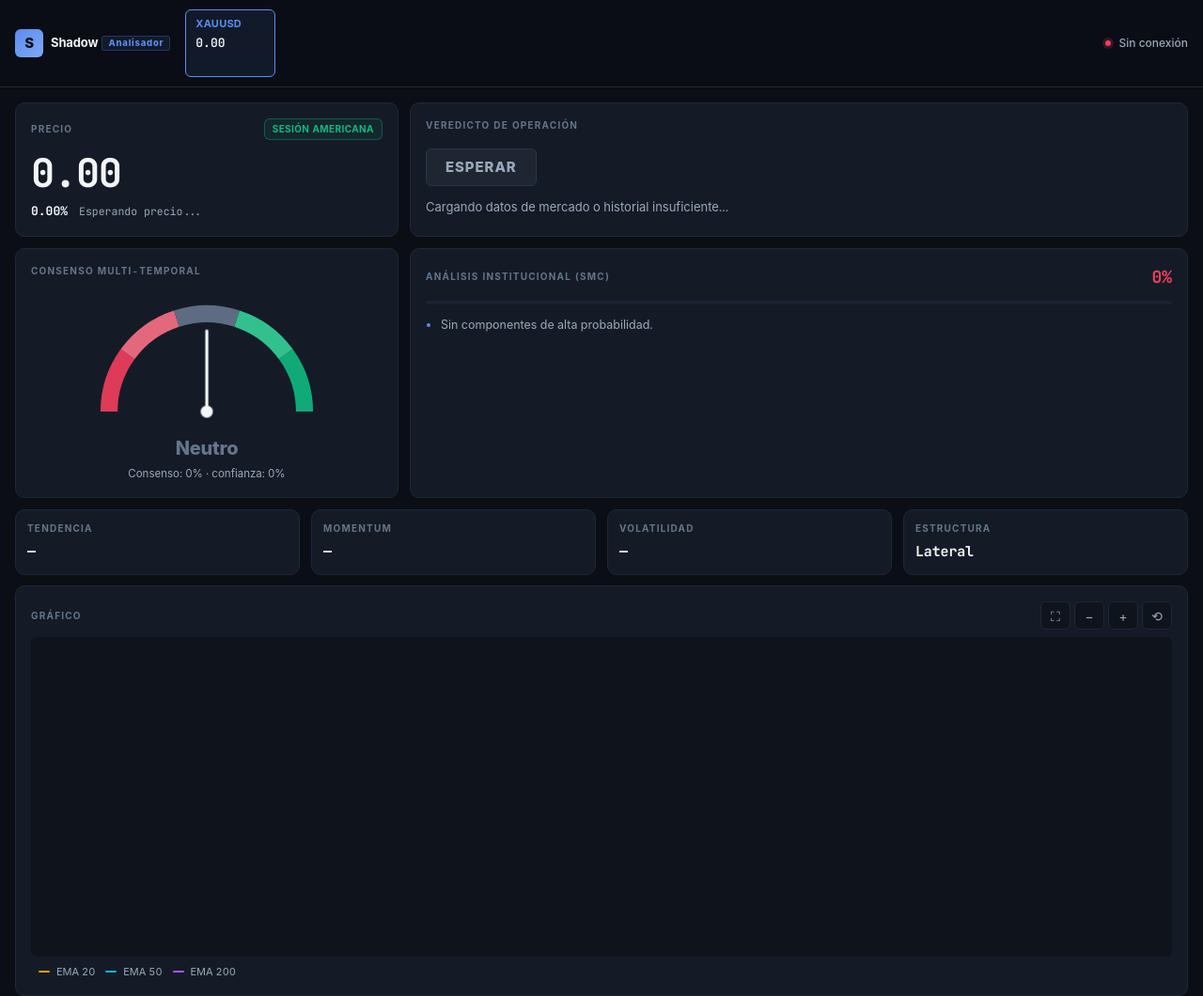
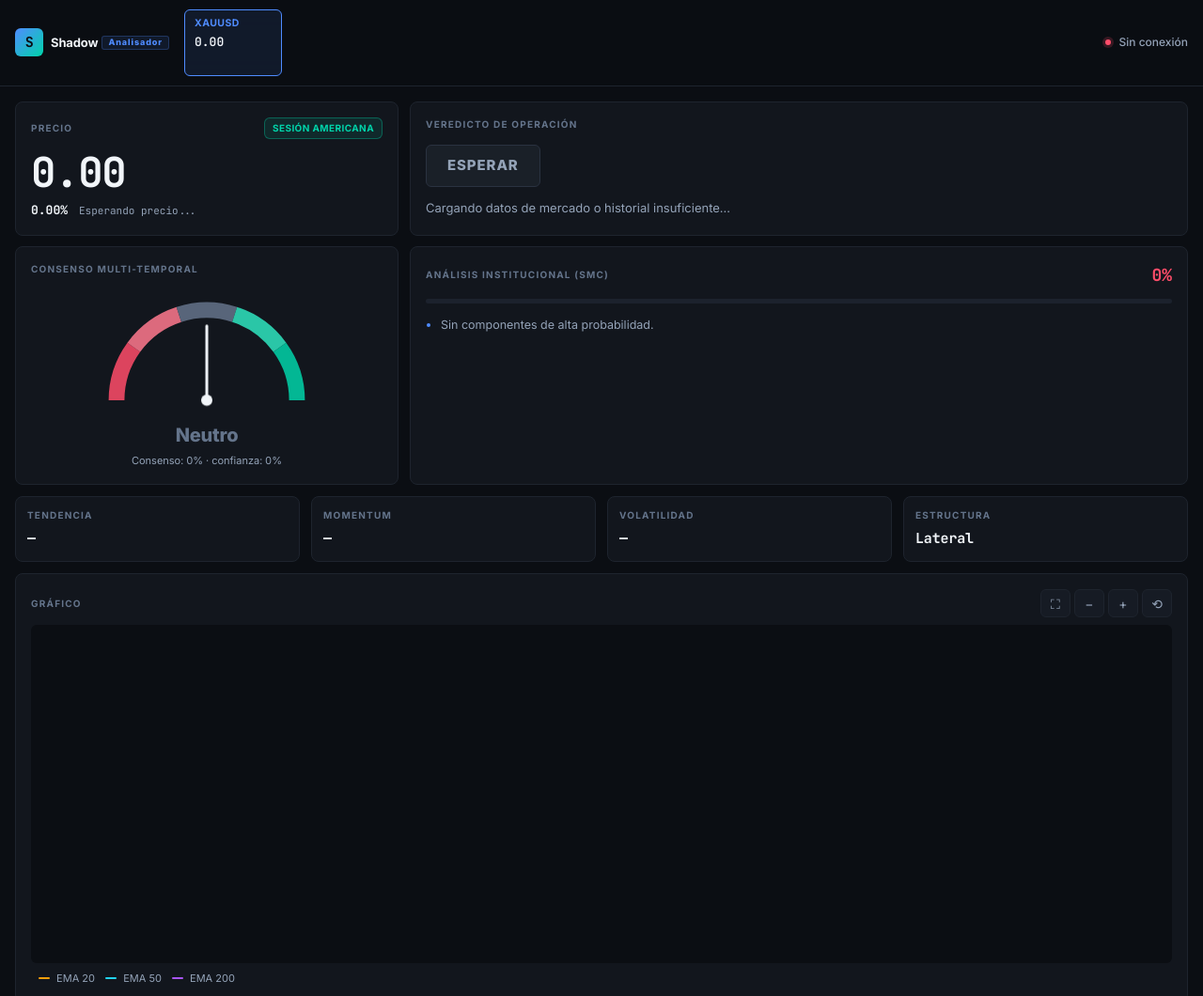
Before and after one commit to Trading-expecter/Expecter, a plain HTML site: page index.html in a window 1280 px wide. Shown: the top 1060 px of the page at 94% size. Drawn offline with Linux system fonts and the light colour scheme; no server answers.

Commit message:
Add files via upload

```diff
--- a/css/style.css
+++ b/css/style.css
@@ -1,54 +1,65 @@
 :root {
   color-scheme: dark;
 
-  --bg-0: #0b0e14;
-  --bg-1: #0f141c;
-  --bg-2: #141b26;
-  --bg-3: #1a2332;
+  --bg-0: #0B0E13;
+  --bg-1: #12161D;
+  --bg-2: #161B24;
+  --bg-3: #1C222D;
+  --bg-4: #232A36;
 
-  --border-0: #1e2836;
-  --border-1: #2a3648;
-  --border-2: #3a4a60;
+  --border-0: #1E242E;
+  --border-1: #2A3240;
+  --border-2: #3A4556;
 
-  --text-0: #f2f5f9;
-  --text-1: #9aa8b9;
-  --text-2: #65758a;
+  --text-0: #F1F5F9;
+  --text-1: #94A3B8;
+  --text-2: #64748B;
+  --text-3: #475569;
 
-  --accent: #5b8def;
-  --accent-hi: #7fa8f5;
-  --accent-soft: rgba(91, 141, 239, 0.10);
+  --accent: #4F8CFF;
+  --accent-hi: #7BA9FF;
+  --accent-soft: rgba(79, 140, 255, 0.10);
 
-  --up: #10b981;
-  --down: #f43f5e;
-  --warn: #f0b90b;
+  --up: #00D4AA;
+  --up-soft: rgba(0, 212, 170, 0.10);
+  --down: #FF4D6A;
+  --down-soft: rgba(255, 77, 106, 0.10);
+  --warn: #FFB800;
+  --warn-soft: rgba(255, 184, 0, 0.10);
 
-  --sbuy: #10b981;
-  --buy: #34d399;
-  --neu: #65758a;
-  --sell: #fb7185;
-  --ssell: #f43f5e;
+  --sbuy: #00D4AA;
+  --buy: #2EE6C0;
+  --neu: #64748B;
+  --sell: #FF7A8F;
+  --ssell: #FF4D6A;
 
-  --ema1: #f59e0b;
-  --ema2: #00b8d9;
-  --ema3: #a855f7;
-  --vwap: #eab308;
+  --ema1: #F59E0B;
+  --ema2: #22D3EE;
+  --ema3: #A855F7;
 
   --grid: rgba(255, 255, 255, 0.04);
 
-  --font-ui: -apple-system, BlinkMacSystemFont, "Segoe UI", Inter, Roboto, sans-serif;
+  --font-ui: "Inter", -apple-system, BlinkMacSystemFont, "Segoe UI", Roboto, sans-serif;
   --font-mono: "JetBrains Mono", ui-monospace, "SF Mono", Menlo, Consolas, monospace;
 
   --radius-sm: 6px;
-  --radius-md: 10px;
+  --radius-md: 8px;
+  --radius-lg: 12px;
 
   --space-1: 4px;
   --space-2: 8px;
   --space-3: 12px;
   --space-4: 16px;
+  --space-5: 20px;
   --space-6: 24px;
   --space-8: 32px;
 
-  --content-width: 1440px;
+  --content-width: 1480px;
+
+  --motion-fast: 120ms;
+  --motion-base: 200ms;
+  --motion-slow: 500ms;
+  --motion-ease: cubic-bezier(0.4, 0, 0.2, 1);
 }
 
 * { box-sizing: border-box; }
@@ -57,7 +68,6 @@ html {
   min-width: 320px;
   -webkit-text-size-adjust: 100%;
   text-size-adjust: 100%;
-  scroll-behavior: smooth;
   scrollbar-color: var(--border-1) var(--bg-0);
 }
 
@@ -67,8 +77,8 @@ body {
   overflow-x: hidden;
   background: var(--bg-0);
   color: var(--text-0);
-  font: 13.5px/1.5 var(--font-ui);
-  font-feature-settings: "tnum" 1, "cv02" 1, "cv03" 1;
+  font: 13px/1.5 var(--font-ui);
+  font-feature-settings: "cv02" 1, "cv03" 1, "cv04" 1, "cv11" 1;
   padding-bottom: env(safe-area-inset-bottom);
   -webkit-font-smoothing: antialiased;
   -moz-osx-font-smoothing: grayscale;
@@ -96,14 +106,14 @@ button:focus-visible, a:focus-visible {
   position: sticky;
   top: 0;
   z-index: 30;
-  background: rgba(11, 14, 20, 0.88);
-  -webkit-backdrop-filter: blur(20px) saturate(180%);
-  backdrop-filter: blur(20px) saturate(180%);
+  background: rgba(11, 14, 19, 0.92);
+  -webkit-backdrop-filter: blur(16px) saturate(160%);
+  backdrop-filter: blur(16px) saturate(160%);
   border-bottom: 1px solid var(--border-0);
 }
 
 @supports not ((backdrop-filter: blur(1px)) or (-webkit-backdrop-filter: blur(1px))) {
-  .top { background: rgba(11, 14, 20, 0.98); }
+  .top { background: rgba(11, 14, 19, 0.98); }
 }
 
 .top-inner {
@@ -127,12 +137,13 @@ button:focus-visible, a:focus-visible {
   place-items: center;
   width: 30px;
   height: 30px;
-  background: linear-gradient(135deg, var(--accent) 0%, var(--accent-hi) 100%);
+  background: linear-gradient(135deg, var(--accent) 0%, var(--up) 100%);
   color: var(--bg-0);
+  font-family: var(--font-mono);
   font-weight: 800;
   font-size: 15px;
   border-radius: var(--radius-sm);
-  letter-spacing: -0.02em;
+  letter-spacing: -0.04em;
 }
 
 .brand-text {
@@ -153,11 +164,11 @@ button:focus-visible, a:focus-visible {
   padding: 1px 6px;
   background: var(--accent-soft);
   color: var(--accent);
-  font-size: 9.5px;
+  font-size: 9px;
   font-weight: 800;
-  letter-spacing: 0.08em;
+  letter-spacing: 0.1em;
   border-radius: 3px;
-  border: 1px solid rgba(91, 141, 239, 0.25);
+  border: 1px solid rgba(79, 140, 255, 0.25);
 }
 
 .symbols {
@@ -173,14 +184,14 @@ button:focus-visible, a:focus-visible {
 
 .sym {
   flex-shrink: 0;
-  min-width: 96px;
+  min-width: 104px;
   padding: 6px 10px;
   border: 1px solid var(--border-0);
   border-radius: var(--radius-sm);
   background: var(--bg-1);
   color: var(--text-0);
   text-align: left;
-  transition: border-color 120ms ease, background-color 120ms ease;
+  transition: border-color var(--motion-fast) ease, background-color var(--motion-fast) ease;
 }
 
 .sym.active {
@@ -195,9 +206,9 @@ button:focus-visible, a:focus-visible {
 
 .sym-name {
   display: block;
-  font-size: 11px;
+  font-size: 10.5px;
   font-weight: 700;
-  letter-spacing: 0.02em;
+  letter-spacing: 0.04em;
   color: var(--text-1);
 }
 
@@ -236,11 +247,11 @@ button:focus-visible, a:focus-visible {
   height: 6px;
   border-radius: 50%;
   background: var(--neu);
-  box-shadow: 0 0 0 3px rgba(101, 117, 138, 0.15);
+  box-shadow: 0 0 0 3px rgba(100, 116, 139, 0.15);
 }
-.dot.ok { background: var(--up); box-shadow: 0 0 0 3px rgba(16, 185, 129, 0.18); }
-.dot.warn { background: var(--warn); box-shadow: 0 0 0 3px rgba(240, 185, 11, 0.18); }
-.dot.bad { background: var(--down); box-shadow: 0 0 0 3px rgba(244, 63, 94, 0.18); }
+.dot.ok { background: var(--up); box-shadow: 0 0 0 3px rgba(0, 212, 170, 0.18); }
+.dot.warn { background: var(--warn); box-shadow: 0 0 0 3px rgba(255, 184, 0, 0.18); }
+.dot.bad { background: var(--down); box-shadow: 0 0 0 3px rgba(255, 77, 106, 0.18); }
 
 .up { color: var(--up); }
 .down { color: var(--down); }
@@ -262,8 +273,13 @@ button:focus-visible, a:focus-visible {
   padding: var(--space-4);
   border: 1px solid var(--border-0);
   border-radius: var(--radius-md);
-  background: var(--bg-2);
+  background: var(--bg-1);
   contain: layout style;
+  transition: border-color var(--motion-fast) ease;
+}
+
+@media (hover: hover) {
+  .card:hover { border-color: var(--border-1); }
 }
 
 .card-head {
@@ -289,11 +305,11 @@ button:focus-visible, a:focus-visible {
 
 .price-big {
   font-family: var(--font-mono);
-  font-size: clamp(30px, 4.5vw, 42px);
+  font-size: clamp(30px, 4.5vw, 44px);
   font-weight: 700;
   letter-spacing: -0.03em;
   color: var(--text-0);
-  line-height: 1.1;
+  line-height: 1.05;
   font-variant-numeric: tabular-nums;
   margin-bottom: var(--space-2);
 }
@@ -314,7 +330,7 @@ button:focus-visible, a:focus-visible {
 
 .price-sub {
   font-family: var(--font-mono);
-  font-size: 11.5px;
+  font-size: 11px;
   color: var(--text-1);
   font-variant-numeric: tabular-nums;
 }
@@ -322,6 +338,7 @@ button:focus-visible, a:focus-visible {
 .session-badge {
   display: inline-flex;
   align-items: center;
+  gap: 4px;
   padding: 3px 8px;
   border: 1px solid var(--border-1);
   border-radius: var(--radius-sm);
@@ -333,16 +350,16 @@ button:focus-visible, a:focus-visible {
 }
 
 .session-badge.ok {
-  border-color: rgba(16, 185, 129, 0.35);
-  background: rgba(16, 185, 129, 0.08);
+  border-color: rgba(0, 212, 170, 0.35);
+  background: var(--up-soft);
   color: var(--up);
 }
 
 .session-badge.neutral { color: var(--text-2); }
 
 .session-badge.bad {
-  border-color: rgba(244, 63, 94, 0.35);
-  background: rgba(244, 63, 94, 0.08);
+  border-color: rgba(255, 77, 106, 0.35);
+  background: var(--down-soft);
   color: var(--down);
 }
 
@@ -361,9 +378,11 @@ button:focus-visible, a:focus-visible {
 }
 
 .verdict-badge {
-  display: inline-block;
+  display: inline-flex;
+  align-items: center;
+  gap: var(--space-2);
   align-self: flex-start;
-  padding: 8px 20px;
+  padding: 10px 22px;
   border-radius: var(--radius-sm);
   font-size: 15px;
   font-weight: 800;
@@ -371,42 +390,30 @@ button:focus-visible, a:focus-visible {
   text-transform: uppercase;
 }
 
+.verdict-icon { font-size: 16px; line-height: 1; }
+
 .verdict-badge.wait {
-  background: rgba(101, 117, 138, 0.12);
+  background: rgba(100, 116, 139, 0.10);
   color: var(--text-1);
   border: 1px solid var(--border-1);
 }
 
 .verdict-badge.buy {
-  background: rgba(16, 185, 129, 0.12);
-  color: var(--buy);
-  border: 1px solid rgba(16, 185, 129, 0.4);
+  background: var(--up-soft);
+  color: var(--up);
+  border: 1px solid rgba(0, 212, 170, 0.35);
 }
 
 .verdict-badge.sell {
-  background: rgba(244, 63, 94, 0.12);
-  color: var(--sell);
-  border: 1px solid rgba(244, 63, 94, 0.4);
+  background: var(--down-soft);
+  color: var(--down);
+  border: 1px solid rgba(255, 77, 106, 0.35);
 }
 
 .verdict-reason {
   font-size: 13px;
-  line-height: 1.55;
+  line-height: 1.6;
   color: var(--text-1);
-}
-
-.verdict-sizing {
-  align-self: flex-start;
-  padding: 6px 12px;
-  border: 1px solid rgba(91, 141, 239, 0.25);
-  border-radius: var(--radius-sm);
-  background: var(--accent-soft);
-  font-family: var(--font-mono);
-  font-size: 12px;
-  font-weight: 600;
-  color: var(--accent-hi);
-  letter-spacing: 0.01em;
-  font-variant-numeric: tabular-nums;
 }
 
 .gauge-card { grid-column: span 4; }
@@ -414,7 +421,7 @@ button:focus-visible, a:focus-visible {
 .gauge-card svg {
   display: block;
   width: 100%;
-  max-width: 260px;
+  max-width: 240px;
   margin: var(--space-1) auto 0;
   overflow: visible;
 }
@@ -423,7 +430,7 @@ button:focus-visible, a:focus-visible {
   fill: none;
   stroke-width: 14;
   stroke-linecap: butt;
-  opacity: 0.9;
+  opacity: 0.85;
 }
 
 .g1 { stroke: var(--ssell); }
@@ -432,15 +439,11 @@ button:focus-visible, a:focus-visible {
 .g4 { stroke: var(--buy); }
 .g5 { stroke: var(--sbuy); }
 
-.needle-line {
-  stroke: var(--text-0);
-  stroke-width: 2.5;
-  stroke-linecap: round;
-}
+.needle-line { stroke: var(--text-0); stroke-width: 2.5; stroke-linecap: round; }
 .needle-hub { fill: var(--text-0); }
 
 #needle {
-  transition: transform 500ms cubic-bezier(0.4, 0, 0.2, 1);
+  transition: transform var(--motion-slow) var(--motion-ease);
   will-change: transform;
 }
 
@@ -460,7 +463,7 @@ button:focus-visible, a:focus-visible {
 
 .gauge-score {
   text-align: center;
-  font-size: 11.5px;
+  font-size: 11px;
   color: var(--text-1);
   font-variant-numeric: tabular-nums;
   margin-top: var(--space-1);
@@ -474,14 +477,14 @@ button:focus-visible, a:focus-visible {
   font-weight: 700;
   color: var(--accent);
   font-variant-numeric: tabular-nums;
-  transition: color 200ms ease;
+  transition: color var(--motion-base) ease;
 }
 
 .smc-bar-bg {
   width: 100%;
-  height: 4px;
+  height: 5px;
   background: var(--bg-3);
-  border-radius: 2px;
+  border-radius: 3px;
   overflow: hidden;
   margin-bottom: var(--space-3);
 }
@@ -489,20 +492,8 @@ button:focus-visible, a:focus-visible {
 .smc-bar-fill {
   height: 100%;
   background: var(--accent);
-  border-radius: 2px;
+  border-radius: 3px;
   transition: width 400ms ease, background-color 400ms ease;
-}
-
-.smc-sequence {
-  margin-bottom: var(--space-2);
-  padding: 6px 10px;
-  border: 1px solid rgba(16, 185, 129, 0.25);
-  border-radius: var(--radius-sm);
-  background: rgba(16, 185, 129, 0.06);
-  font-size: 11.5px;
-  font-weight: 600;
-  color: var(--up);
-  letter-spacing: 0.02em;
 }
 
 .smc-reasons {
@@ -510,7 +501,7 @@ button:focus-visible, a:focus-visible {
   list-style: disc;
   font-size: 12.5px;
   color: var(--text-1);
-  line-height: 1.65;
+  line-height: 1.7;
 }
 
 .smc-reasons li { margin-bottom: 3px; list-style: inherit; }
@@ -523,10 +514,7 @@ button:focus-visible, a:focus-visible {
   gap: var(--space-3);
 }
 
-.metric-card {
-  padding: var(--space-3);
-  margin: 0;
-}
+.metric-card { padding: var(--space-3); margin: 0; }
 
 .metric-val {
   display: block;
@@ -578,17 +566,17 @@ button:focus-visible, a:focus-visible {
   height: 30px;
   border: 1px solid var(--border-0);
   border-radius: var(--radius-sm);
-  background: var(--bg-1);
+  background: var(--bg-2);
   color: var(--text-1);
   font-size: 14px;
-  transition: border-color 120ms ease, background-color 120ms ease, color 120ms ease;
+  transition: border-color var(--motion-fast) ease, background-color var(--motion-fast) ease, color var(--motion-fast) ease;
 }
 
 @media (hover: hover) {
   .chart-tools button:hover {
     border-color: var(--border-1);
     color: var(--text-0);
-    background: var(--bg-3);
+    background: var(--bg-4);
   }
 }
 
@@ -601,11 +589,11 @@ button:focus-visible, a:focus-visible {
 #chart {
   display: block;
   width: 100%;
-  height: 340px;
+  height: 360px;
   touch-action: pan-y;
   cursor: crosshair;
   border-radius: var(--radius-sm);
-  background: var(--bg-1);
+  background: var(--bg-0);
 }
 
 #chart:focus-visible {
@@ -631,7 +619,6 @@ button:focus-visible, a:focus-visible {
 .k.e1 { background: var(--ema1); }
 .k.e2 { background: var(--ema2); }
 .k.e3 { background: var(--ema3); }
-.k.vwap { background: var(--vwap); }
 
 .drawing-menu {
   position: absolute;
@@ -642,8 +629,8 @@ button:focus-visible, a:focus-visible {
   padding: var(--space-1);
   border: 1px solid var(--border-1);
   border-radius: var(--radius-md);
-  background: var(--bg-3);
-  box-shadow: 0 12px 32px rgba(0, 0, 0, 0.55);
+  background: var(--bg-4);
+  box-shadow: 0 16px 40px rgba(0, 0, 0, 0.6);
   display: flex;
   flex-direction: column;
   gap: 1px;
@@ -682,7 +669,7 @@ button:focus-visible, a:focus-visible {
 }
 
 .tool-btn.danger { color: var(--down); }
-.tool-btn.danger:hover { background: rgba(244, 63, 94, 0.10); }
+.tool-btn.danger:hover { background: var(--down-soft); }
 
 .tool-icon {
   display: inline-grid;
@@ -700,10 +687,7 @@ button:focus-visible, a:focus-visible {
   border-top: 1px solid var(--border-0);
 }
 
-.mtf-card {
-  grid-column: span 4;
-}
-
+.mtf-card { grid-column: span 4; }
 .mtf-card.expanded { grid-column: span 7; }
 
 .mtf-head {
@@ -723,20 +707,20 @@ button:focus-visible, a:focus-visible {
   place-items: center;
   border: 1px solid var(--border-0);
   border-radius: var(--radius-sm);
-  background: var(--bg-1);
+  background: var(--bg-2);
   color: var(--text-1);
   font-size: 18px;
   font-weight: 700;
   line-height: 1;
   padding: 0;
-  transition: border-color 120ms ease, color 120ms ease, background-color 120ms ease;
+  transition: border-color var(--motion-fast) ease, color var(--motion-fast) ease, background-color var(--motion-fast) ease;
 }
 
 @media (hover: hover) {
-  .mtf-toggle:hover { border-color: var(--border-1); color: var(--text-0); background: var(--bg-3); }
+  .mtf-toggle:hover { border-color: var(--border-1); color: var(--text-0); background: var(--bg-4); }
 }
 
-.mtf-toggle-icon { display: block; transition: transform 200ms ease; }
+.mtf-toggle-icon { display: block; transition: transform var(--motion-base) ease; }
 .mtf-card.expanded .mtf-toggle-icon { transform: rotate(180deg); }
 
 .mtf {
@@ -754,9 +738,9 @@ button:focus-visible, a:focus-visible {
   padding: 10px 4px;
   border: 1px solid var(--border-0);
   border-radius: var(--radius-sm);
-  background: var(--bg-1);
+  background: var(--bg-2);
   color: var(--text-0);
-  transition: border-color 120ms ease, background-color 120ms ease;
+  transition: border-color var(--motion-fast) ease, background-color var(--motion-fast) ease;
 }
 
 .mtf button.active {
@@ -772,7 +756,7 @@ button:focus-visible, a:focus-visible {
 .mtf .tfn {
   color: var(--text-2);
   font-family: var(--font-mono);
-  font-size: 10.5px;
+  font-size: 10px;
   font-weight: 600;
   letter-spacing: 0.04em;
 }
@@ -790,22 +774,19 @@ button:focus-visible, a:focus-visible {
 .mtf-card.expanded .mtf button[data-optional="true"] { display: flex; }
 .mtf-card.expanded .mtf { grid-template-columns: repeat(3, minmax(0, 1fr)); }
 
-.conclusion-card {
-  grid-column: span 8;
-}
-
+.conclusion-card { grid-column: span 8; }
 .conclusion-card.shrunk { grid-column: span 5; }
 
 .conclusion-text {
   font-size: 13px;
-  line-height: 1.65;
+  line-height: 1.7;
   color: var(--text-1);
 }
 
 .alert-card {
   grid-column: span 12;
-  border-color: rgba(240, 185, 11, 0.25);
-  background: linear-gradient(180deg, rgba(240, 185, 11, 0.03), var(--bg-2));
+  border-color: rgba(255, 184, 0, 0.25);
+  background: linear-gradient(180deg, rgba(255, 184, 0, 0.03), var(--bg-1));
 }
 
 .alert-list {
@@ -813,7 +794,7 @@ button:focus-visible, a:focus-visible {
   list-style: disc;
   color: var(--text-1);
   font-size: 12.5px;
-  line-height: 1.65;
+  line-height: 1.7;
 }
 
 .alert-list li { margin-bottom: 5px; list-style: inherit; }
@@ -822,7 +803,7 @@ button:focus-visible, a:focus-visible {
 .foot {
   padding: var(--space-6) var(--space-4) calc(var(--space-8) + env(safe-area-inset-bottom));
   color: var(--text-2);
-  font-size: 11.5px;
+  font-size: 11px;
   text-align: center;
   border-top: 1px solid var(--border-0);
   width: min(100%, var(--content-width));
@@ -862,27 +843,22 @@ button:focus-visible, a:focus-visible {
   .mtf { grid-template-columns: repeat(4, minmax(0, 1fr)); }
   .mtf-card.expanded .mtf { grid-template-columns: repeat(3, minmax(0, 1fr)); }
 
-  .top-inner {
-    flex-wrap: wrap;
-    gap: var(--space-2);
-  }
-
+  .top-inner { flex-wrap: wrap; gap: var(--space-2); }
   .symbols { order: 3; flex-basis: 100%; }
-
   .status { margin-left: auto; }
 }
 
 @media (max-width: 600px) {
   .dashboard { padding: var(--space-2); gap: var(--space-2); }
   .card { padding: var(--space-3); }
-  #chart { height: 260px; }
+  #chart { height: 280px; }
 
   .metrics-grid { grid-template-columns: 1fr; }
   .mtf { grid-template-columns: repeat(2, minmax(0, 1fr)); }
   .mtf-card.expanded .mtf { grid-template-columns: repeat(2, minmax(0, 1fr)); }
 
   .price-big { font-size: 32px; }
-  .verdict-badge { font-size: 13px; padding: 7px 16px; }
+  .verdict-badge { font-size: 13px; padding: 8px 18px; }
 
   .brand-text strong { font-size: 12px; }
   .brand-mark { width: 26px; height: 26px; font-size: 13px; }
```
